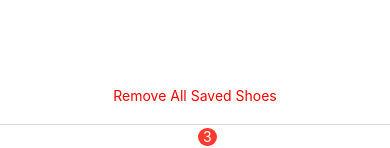
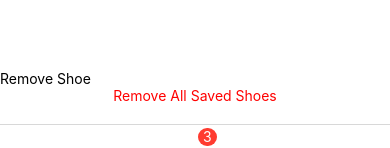
Before and after one commit to Slew-Code/SneakerSwipe, a React Native app: screen /Saved in a window 390 px wide. Shown: the part 636-784 px from the top of the page. Built offline with nearby package versions, Linux system fonts and the light colour scheme.

Commit message:
Add removeSavedShoe function to Saved.js to remove a single shoe

```diff
--- a/components/home/Home.js
+++ b/components/home/Home.js
@@ -103,6 +103,8 @@ export default function Home() {
         delaySwipe(); // Introduce delay between swipes
     };
 
+
+    // POTENTIAL ERROR IF A SAVED SHOE CAN NO LONGER BE FOUND IN THE DATABASE
     const onSwipedRight = async (cardIndex) => {
         console.log(cardIndex + " Swiped Right")
 
--- a/components/saved/Saved.js
+++ b/components/saved/Saved.js
@@ -73,6 +73,7 @@ export default function Saved() {
         }
     }, [isFocused]);
 
+    // POTENTIAL ERROR IF A SAVED SHOE CAN NO LONGER BE FOUND IN THE DATABASE
     const retrieveSavedShoes = async () => {
         try {
             const savedShoesString = await AsyncStorage.getItem('savedShoes');
@@ -82,6 +83,25 @@ export default function Saved() {
             }
         } catch (error) {
             console.error('Error retrieving saved shoes:', error);
+        }
+    };
+
+    const removeSavedShoe = async (shoeId) => {
+        try {
+            // Get the current saved shoes
+            const savedShoesString = await AsyncStorage.getItem('savedShoes');
+            let savedShoesArray = savedShoesString ? JSON.parse(savedShoesString) : [];
+
+            // Remove the shoe with the given ID
+            savedShoesArray = savedShoesArray.filter((id) => id !== shoeId);
+
+            // Update AsyncStorage and state
+            await AsyncStorage.setItem('savedShoes', JSON.stringify(savedShoesArray));
+            setSavedShoes(savedShoesArray);
+
+            Alert.alert('Shoe removed successfully');
+        } catch (error) {
+            console.error('Error removing saved shoe:', error);
         }
     };
 
@@ -109,6 +129,10 @@ export default function Saved() {
                 ))}
             </ScrollView>
 
+            <TouchableOpacity onPress={() => removeSavedShoe(1454)}>
+                <Text>Remove Shoe</Text>
+            </TouchableOpacity>
+
             <TouchableOpacity onPress={removeAllSavedShoes} style={{ marginBottom: 20 }}>
                 <Text style={{ color: 'red', textAlign: 'center' }}>Remove All Saved Shoes</Text>
             </TouchableOpacity>
```
Also changed, not shown: components/saved/SavedShoeCard.js (line endings or trailing spaces).
